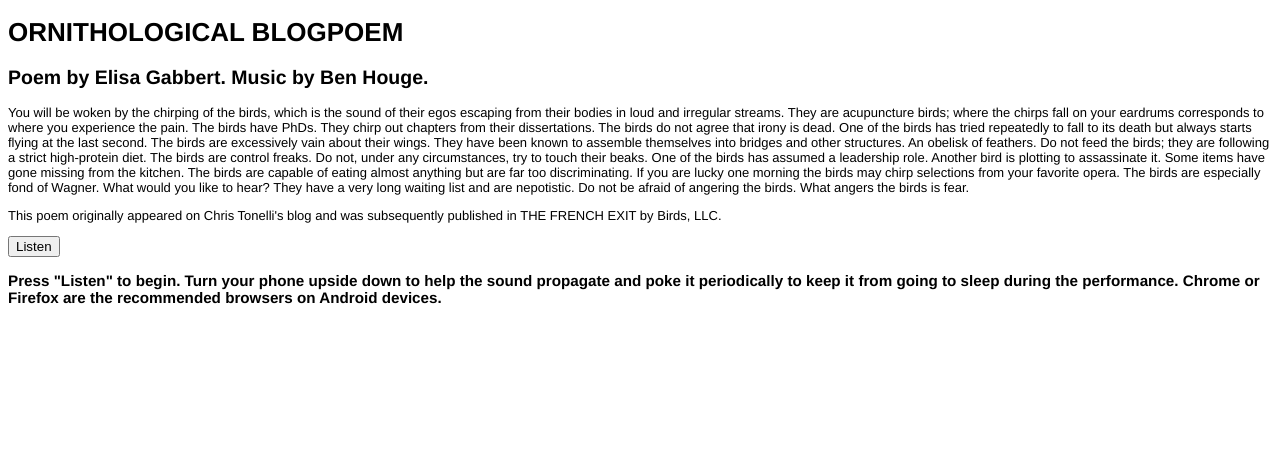
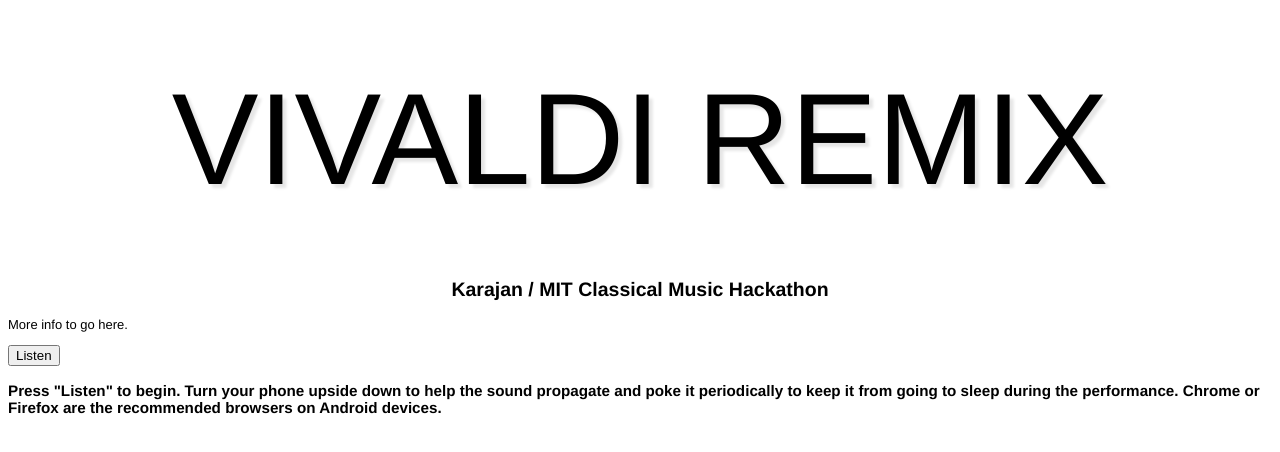
Before and after one commit to bhouge/piccolissimo, a website: page vivaldiIndex.html in a window 1280 px wide. Drawn offline with nearby package versions, Linux system fonts and the light colour scheme; no server answers.

Commit message:
renamed things and tried to add style info back, but seem to have failed.

```diff
--- a/vivaldiIndex.html
+++ b/vivaldiIndex.html
@@ -2,39 +2,30 @@
 <html>
 <head>
 <meta charset="UTF-8">
-<title>ORNITHOLOGICAL BLOGPOEM</title>
+<title>VIVALDI REMIX</title>
 <style>
 	body { font: 13px Helvetica, Arial; }
+
+	h1 {
+		text-align: center;
+		font: 400 130px/0.8 'Great Vibes', Helvetica, sans-serif;
+  	 	color: #000000	;
+  		text-shadow: 4px 4px 3px rgba(0,0,0,0.1);
+	}
+
+	h2{
+		text-align: center;
+	}
 </style>
 </head>
 <body>
-<h1>ORNITHOLOGICAL BLOGPOEM</h1>
-<h2>Poem by Elisa Gabbert. Music by Ben Houge.</h2>
+<h1>VIVALDI REMIX</h1>
+<h2>Karajan / MIT Classical Music Hackathon</h2>
 
 <p>
-You will be woken by the chirping of the birds, which is the sound
-of their egos escaping from their bodies in loud and irregular streams.
-They are acupuncture birds; where the chirps fall on your eardrums
-corresponds to where you experience the pain. The birds have PhDs.
-They chirp out chapters from their dissertations. The birds do not agree
-that irony is dead. One of the birds has tried repeatedly to fall to its death
-but always starts flying at the last second. The birds are excessively
-vain about their wings. They have been known to assemble themselves
-into bridges and other structures. An obelisk of feathers. Do not feed
-the birds; they are following a strict high-protein diet. The birds are
-control freaks. Do not, under any circumstances, try to touch their beaks.
-One of the birds has assumed a leadership role. Another bird is plotting
-to assassinate it. Some items have gone missing from the kitchen.
-The birds are capable
-of eating almost anything but are far too discriminating. If you are
-lucky one morning the birds may chirp selections from your favorite
-opera. The birds are especially fond of Wagner. What would you like
-to hear? They have a very long waiting list and are nepotistic. Do not
-be afraid of angering the birds. What angers the birds is fear.
+More info to go here.
 </p>
-<p>
-This poem originally appeared on Chris Tonelli's blog and was subsequently published in THE FRENCH EXIT by Birds, LLC.
-</p>
+
 
 <div id="controlButtons">
 <button id="listen" class="off">Listen</button>
```
